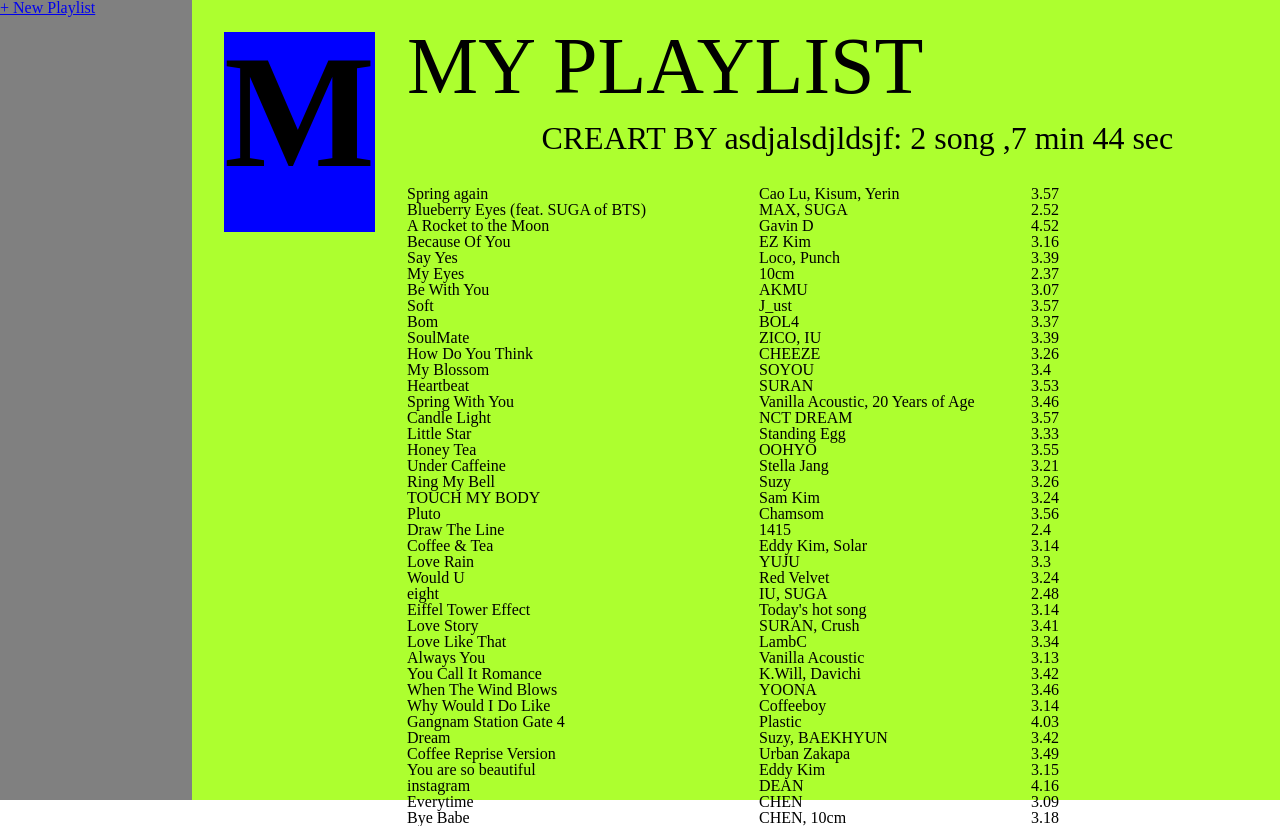
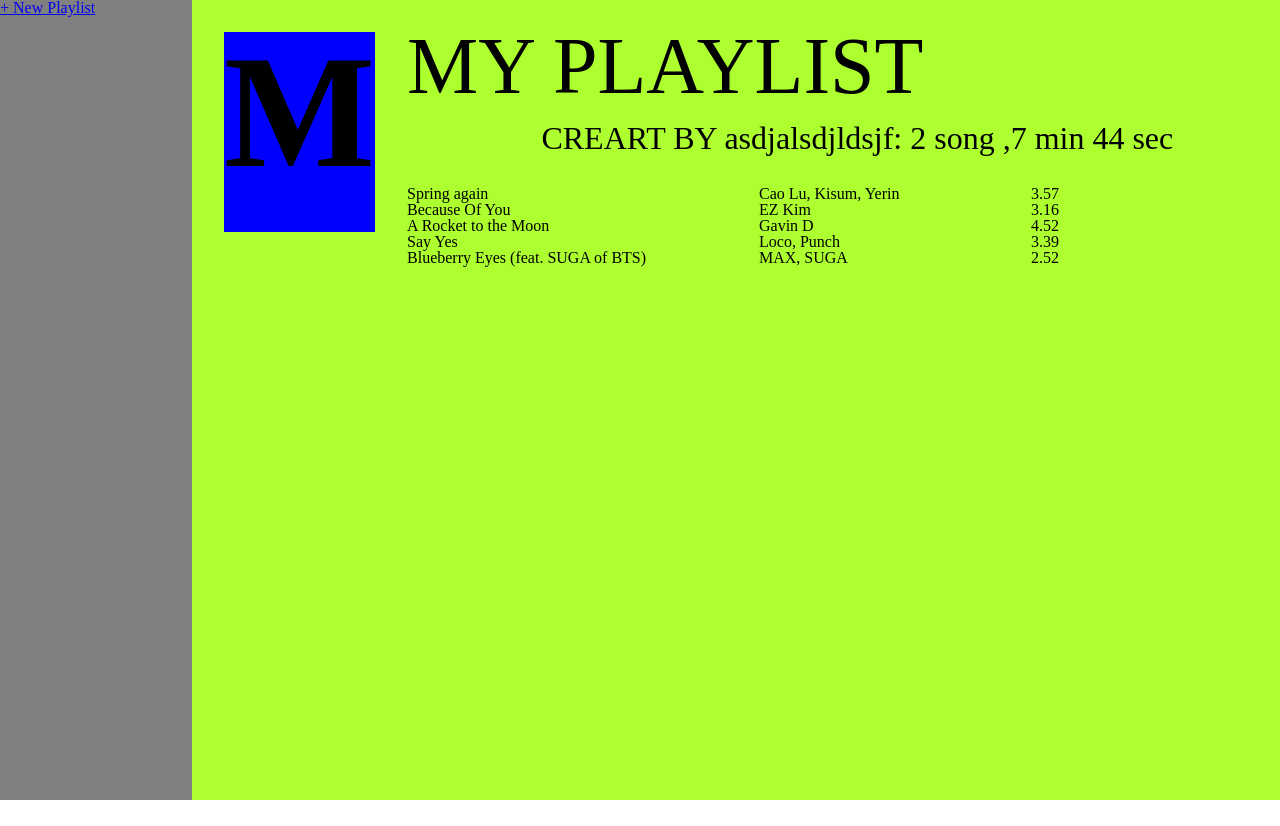
Before and after one commit to Ajarnshilin/playlist-frontend, a React (Create React App) app: page / in a window 1280 px wide. Shown: the top 826 px of the page. After the commit the page ends 800 px from the top, so only its background shows below. Built offline with nearby package versions, Linux system fonts and the light colour scheme.

Commit message:
add slice and sort songs

```diff
--- a/src/components/Content.js
+++ b/src/components/Content.js
@@ -85,8 +85,8 @@ function Content() {
           <h1>MY PLAYLIST</h1>
           <span>CREART BY asdjalsdjldsjf: 2 song ,7 min 44 sec</span>
           <Space/>
-            {songJson.map((item) => (
-              <SongContainer>
+            {songJson.slice(0,5).sort((a,b) => Math.random() - Math.random()).map((item, key) => (
+              <SongContainer key={item.id}>
                 <SongTitleContainer>{item.title}</SongTitleContainer>
                 <SongArtistContainer>{item.artist}</SongArtistContainer>
                 <SongDurationContainer>{item.duration}</SongDurationContainer>
```
Also changed, not shown: 1 other file (tests, documents, lock files or other folders).
